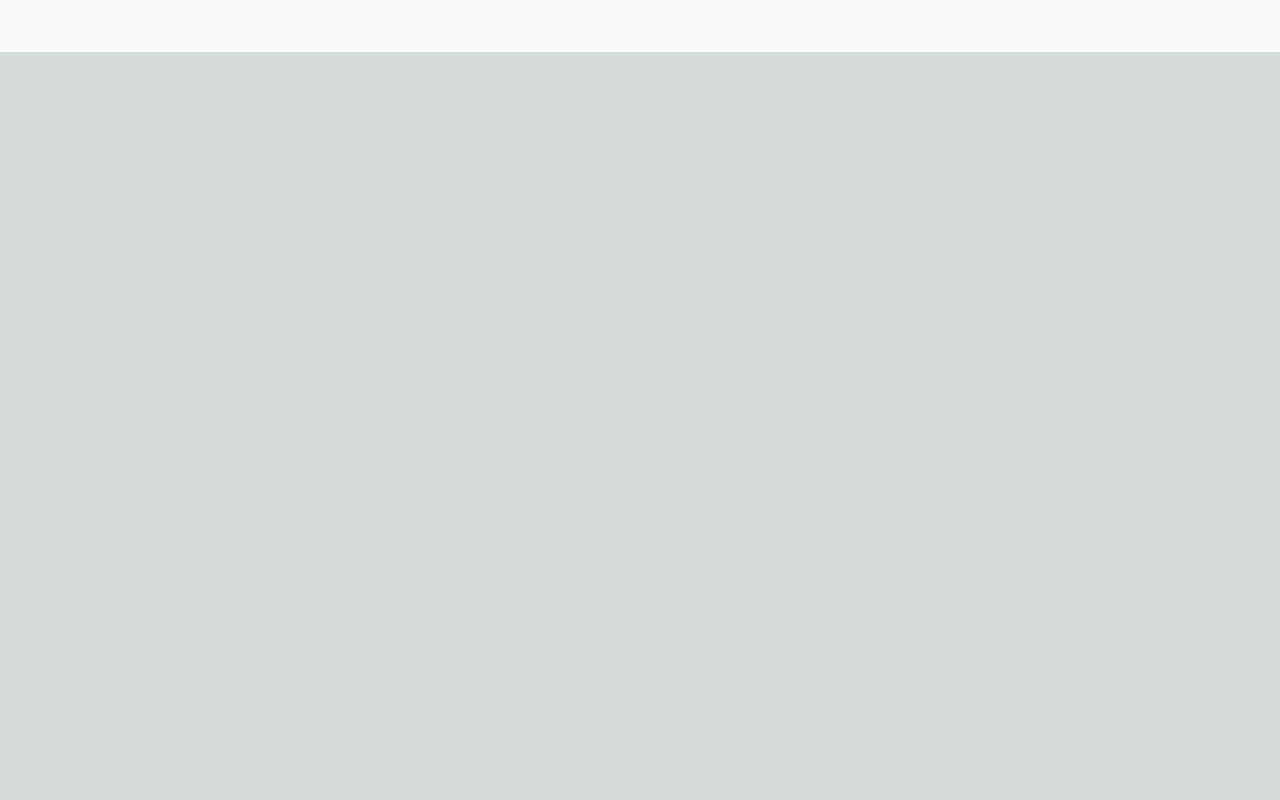
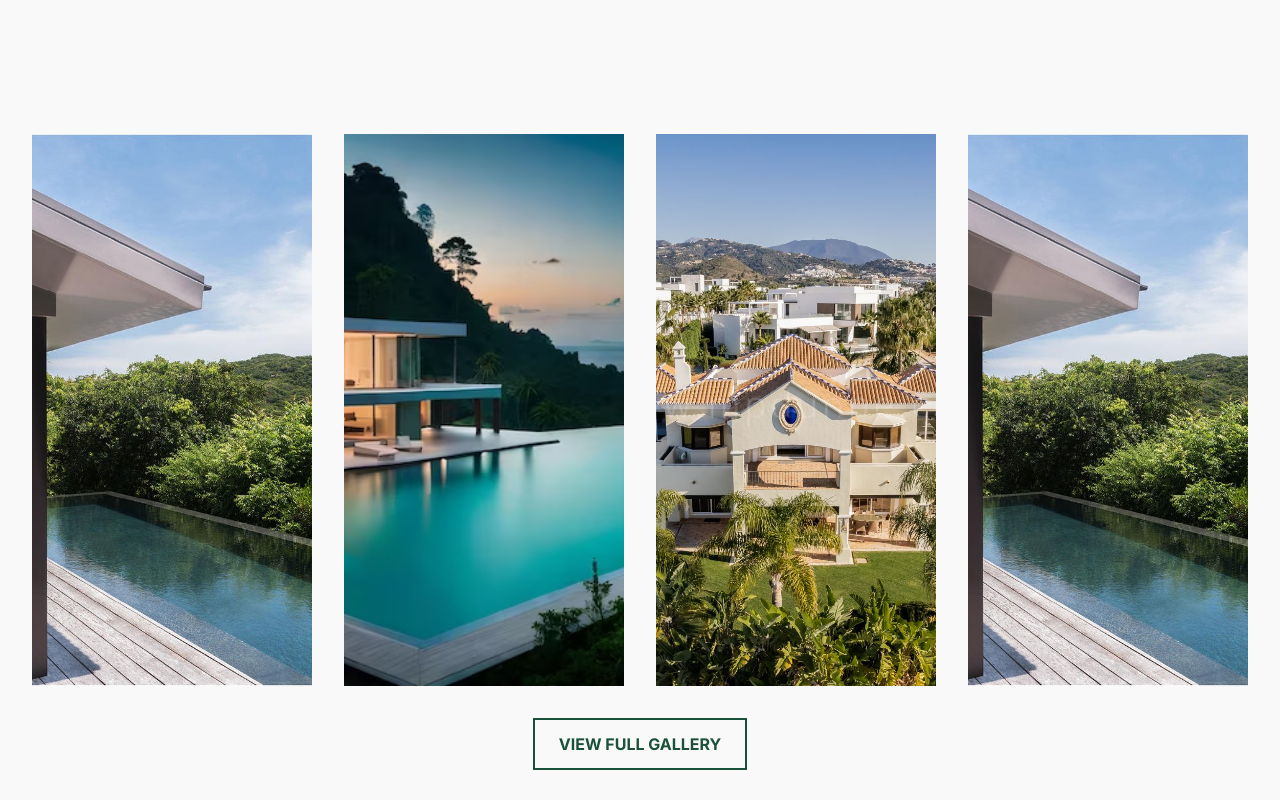
Before and after one commit to gorazdKuzev12/apartment-rental-app, a Next.js app: page / in a window 1280 px wide. Shown: the part 1680-2480 px from the top of the page. Before the commit the page ends 1732 px from the top, so only its background shows below. Built offline with nearby package versions, Linux system fonts and the light colour scheme.

Commit message:
feat: Added galery and contact

```diff
--- a/package.json
+++ b/package.json
@@ -9,6 +9,9 @@
     "lint": "next lint"
   },
   "dependencies": {
+    "@fortawesome/fontawesome-svg-core": "^6.5.2",
+    "@fortawesome/free-solid-svg-icons": "^6.5.2",
+    "@fortawesome/react-fontawesome": "^0.2.2",
     "next": "14.2.3",
     "react": "^18",
     "react-dom": "^18",
--- a/src/app/page.tsx
+++ b/src/app/page.tsx
@@ -1,4 +1,6 @@
 import AboutUs from "@/components/aboutUs";
+import ContactUs from "@/components/contactUs";
+import Gallery from "@/components/gallery";
 import Header from "@/components/header";
 import Main from "@/components/main";
 const Home = () => {
@@ -7,6 +9,8 @@ const Home = () => {
       <Header />
       <Main />
       <AboutUs />
+      <Gallery />
+      <ContactUs />
     </>
   );
 };
--- a/src/components/aboutUs/index.tsx
+++ b/src/components/aboutUs/index.tsx
@@ -22,7 +22,7 @@ const AboutUs = () => {
             all of life's modern conveniences, see why Cilla Smaragdis is the
             perfect place to call home.
           </Description>
-          <ViewButton>View Gallery</ViewButton>
+          <ViewButton>Contact Us</ViewButton>
         </RightColumn>
       </Container>
     </AboutSection>
--- /dev/null
+++ b/src/components/contactUs/index.tsx
@@ -0,0 +1,87 @@
+// components/ContactUs.js
+"use client";
+import { faPhone } from "@fortawesome/free-solid-svg-icons";
+import styled from "styled-components";
+import { FontAwesomeIcon } from "@fortawesome/react-fontawesome";
+
+const ContactUs = () => {
+  return (
+    <ContactSection>
+      <Overlay>
+        <Content>
+          <Subtitle>Always Here for You</Subtitle>
+          <Title>Enhancing Your Living Experience</Title>
+          <CallButton href="tel:+123456789">
+            <FontAwesomeIcon icon={faPhone} />
+            &nbsp;+1 (234) 567-89
+          </CallButton>
+        </Content>
+      </Overlay>
+    </ContactSection>
+  );
+};
+
+const ContactSection = styled.section`
+  display: flex;
+  align-items: center;
+  justify-content: center;
+  height: 100vh;
+  background: url("/image1.jpg") center/cover no-repeat; /* Adjust path to your background image */
+  position: relative;
+`;
+
+const Overlay = styled.div`
+  position: absolute;
+  top: 0;
+  left: 0;
+  width: 100%;
+  height: 100%;
+  background: rgba(0, 0, 0, 0.5); /* Adjust the opacity as needed */
+  display: flex;
+  align-items: center;
+  justify-content: center;
+`;
+
+const Content = styled.div`
+  text-align: center;
+  color: white;
+  padding: 2rem;
+  border: 2px solid white;
+  position: relative;
+`;
+
+const Subtitle = styled.h2`
+  font-size: 1.5rem;
+  margin-bottom: 0.5rem;
+  font-style: italic;
+`;
+
+const Title = styled.h1`
+  font-size: 3rem;
+  margin-bottom: 1rem;
+`;
+
+const CallButton = styled.a`
+  display: inline-flex;
+  align-items: center;
+  background-color: #1a513a;
+  color: white;
+  padding: 1rem 2rem;
+  text-transform: uppercase;
+  font-weight: bold;
+  text-decoration: none;
+  transition: background-color 0.3s ease;
+  border-radius: 5px;
+
+  &:hover {
+    background-color: #16432a;
+  }
+`;
+
+const PhoneIcon = styled.img`
+  width: 20px;
+  height: 20px;
+  margin-right: 0.5rem;
+`;
+
+export default ContactUs;
--- /dev/null
+++ b/src/components/gallery/index.tsx
@@ -0,0 +1,126 @@
+// components/Gallery.js
+"use client";
+import styled from "styled-components";
+import Link from "next/link";
+
+const Gallery = () => {
+  return (
+    <GallerySection>
+      <ImageGrid>
+        <ImageWrapper>
+          <Image src="/image1.jpg" alt="1-BEDROOM PHASE I" />
+          <Overlay>
+            <OverlayText>Comfortable Stay</OverlayText>
+          </Overlay>
+        </ImageWrapper>
+        <ImageWrapper>
+          <Image src="/image2.jpg" alt="1-BEDROOM PHASE II" />
+          <Overlay>
+            <OverlayText>Luxury Room</OverlayText>
+          </Overlay>
+        </ImageWrapper>
+        <ImageWrapper>
+          <Image src="/image3.jpg" alt="2-BEDROOM PHASE I" />
+          <Overlay>
+            <OverlayText>Beautiful Nature</OverlayText>
+          </Overlay>
+        </ImageWrapper>
+        <ImageWrapper>
+          <Image src="/image1.jpg" alt="2-BEDROOM PHASE II" />
+          <Overlay>
+            <OverlayText>Modern Design</OverlayText>
+          </Overlay>
+        </ImageWrapper>
+      </ImageGrid>
+      <ButtonWrapper>
+        <Link href="/gallery" passHref>
+          <ViewButton>View Full Gallery</ViewButton>
+        </Link>
+      </ButtonWrapper>
+    </GallerySection>
+  );
+};
+
+const GallerySection = styled.section`
+  display: flex;
+  flex-direction: column;
+  align-items: center;
+  justify-content: center;
+  height: 100vh; // Full viewport height
+  padding: 2rem;
+  background-color: #f9f9f9;
+`;
+
+const ImageGrid = styled.div`
+  display: grid;
+  grid-template-columns: repeat(2, 1fr);
+  gap: 2rem;
+  height: 75%; // Full height for the grid
+
+  @media (min-width: 768px) {
+    grid-template-columns: repeat(4, 1fr);
+  }
+`;
+
+const ImageWrapper = styled.div`
+  position: relative;
+  overflow: hidden;
+  height: 100%; // Full height for the wrapper
+
+  &:hover img {
+    transform: scale(1.1);
+  }
+`;
+
+const Image = styled.img`
+  width: 100%;
+  height: 100%;
+  object-fit: cover; // Ensures image covers the container
+  transition: transform 0.3s ease;
+`;
+
+const Overlay = styled.div`
+  position: absolute;
+  top: 0;
+  left: 0;
+  width: 100%;
+  height: 100%;
+  background: rgba(0, 0, 0, 0.5);
+  display: flex;
+  align-items: center;
+  justify-content: center;
+  opacity: 0;
+  transition: opacity 0.3s ease;
+
+  ${ImageWrapper}:hover & {
+    opacity: 1;
+  }
+`;
+
+const OverlayText = styled.span`
+  color: #fff;
+  font-size: 1.5rem;
+  font-weight: bold;
+`;
+
+const ButtonWrapper = styled.div`
+  margin-top: 2rem;
+`;
+
+const ViewButton = styled.button`
+  background-color: transparent;
+  color: #1a513a;
+  border: 2px solid #1a513a;
+  padding: 0.75rem 1.5rem;
+  font-size: 1rem;
+  font-weight: bold;
+  text-transform: uppercase;
+  cursor: pointer;
+  transition: all 0.3s ease;
+
+  &:hover {
+    background-color: #1a513a;
+    color: #fff;
+  }
+`;
+export default Gallery;
```
Also changed, not shown: 1 other file (tests, documents, lock files or other folders).
